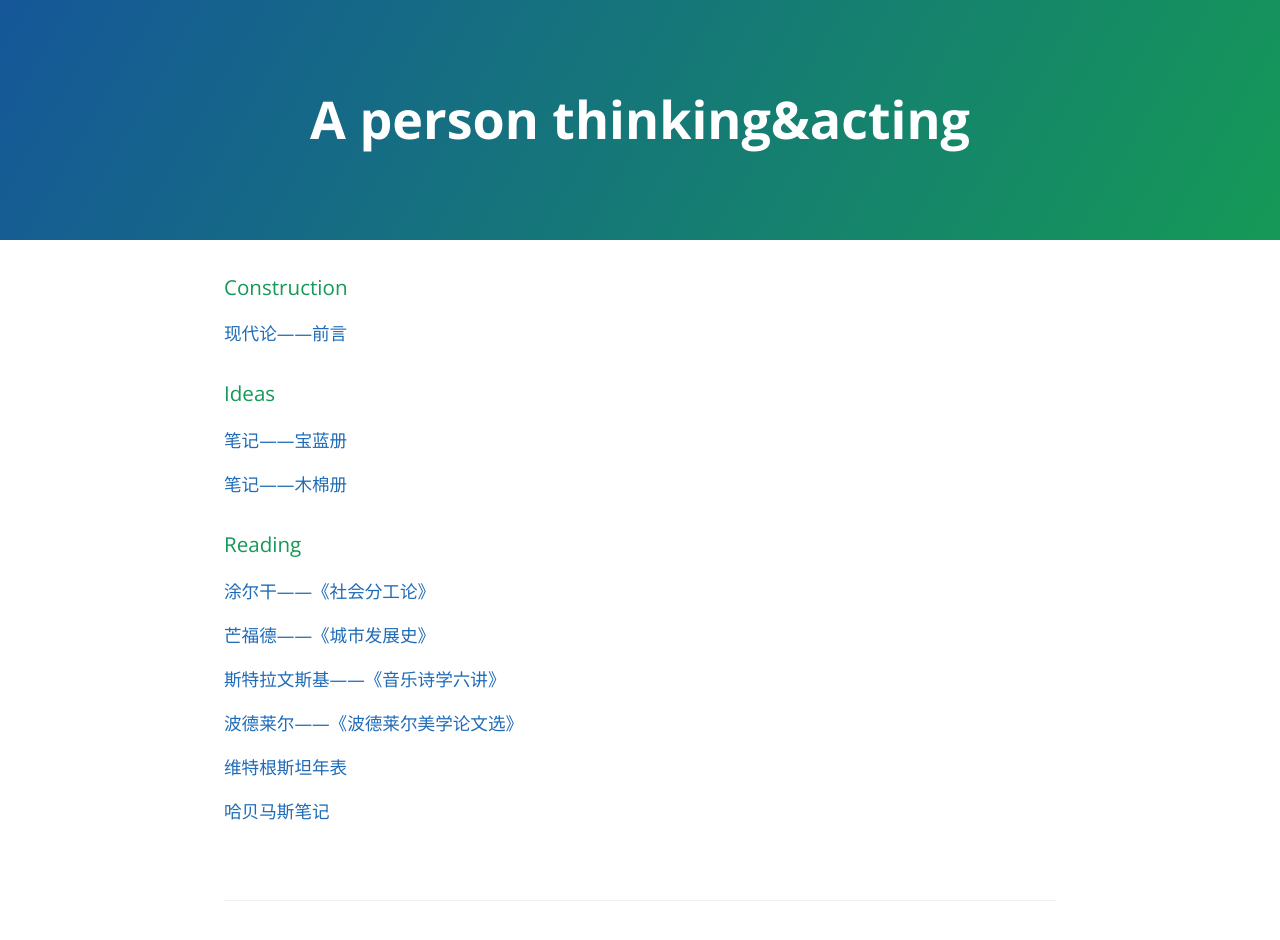
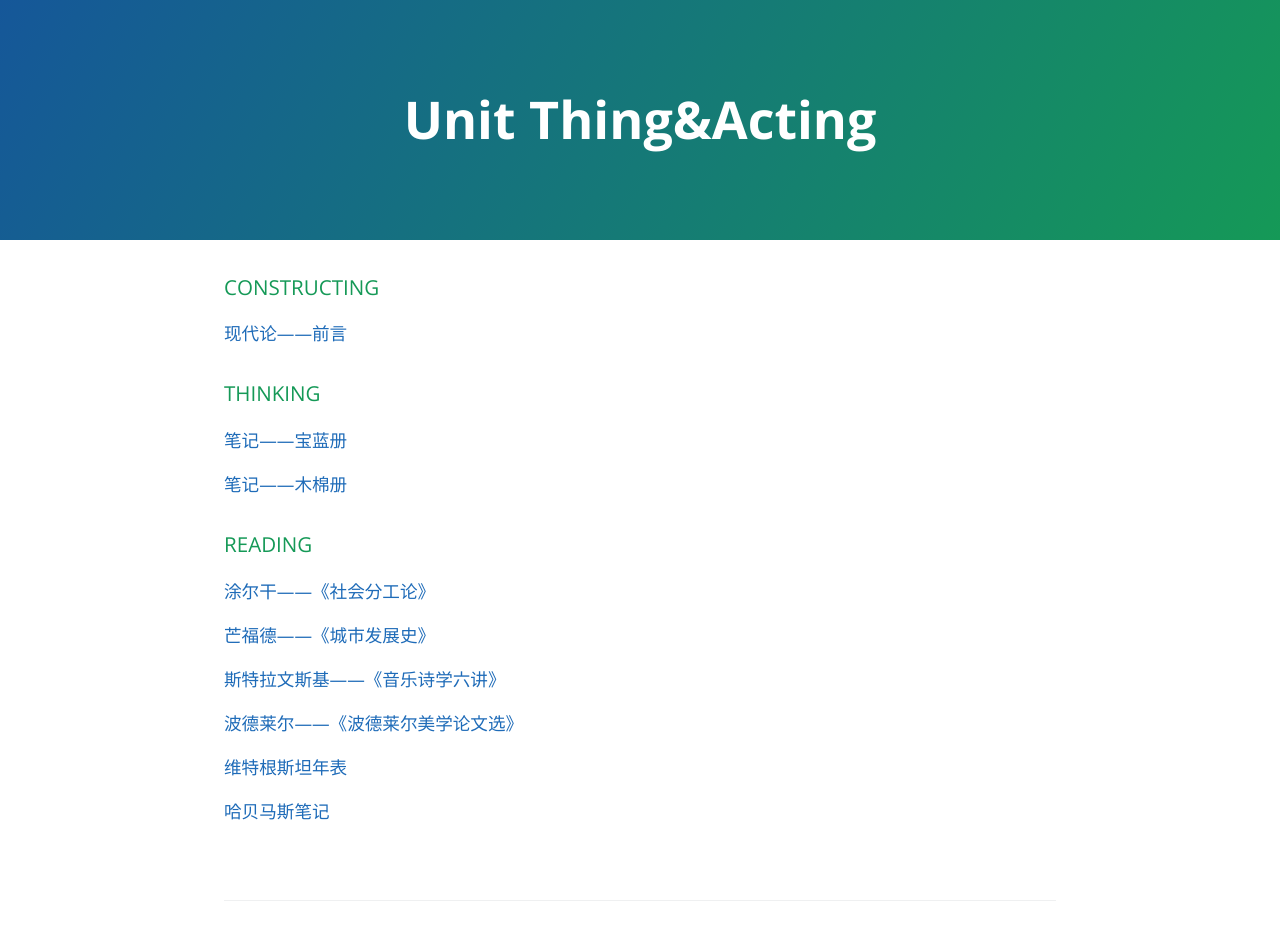
Before and after one commit to invisiblewhale/invisiblewhale.github.io, a plain HTML site: page index.html in a window 1280 px wide. Drawn offline with nearby package versions, Linux system fonts and the light colour scheme.

Commit message:
2018年3月31日

```diff
--- a/index.html
+++ b/index.html
@@ -11,21 +11,21 @@
   </head>
   <body>
     <section class="page-header">
-      <h1 class="project-name">A person thinking&acting </h1>
+      <h1 class="project-name">Unit Thing&Acting</h1>
     </section>
 
     <section class="main-content">
       <h3>
-<a id="welcome-to-github-pages" class="anchor" href="#welcome-to-github-pages" aria-hidden="true"><span class="octicon octicon-link"></span></a>Construction</h3>
+<a id="welcome-to-github-pages" class="anchor" href="#welcome-to-github-pages" aria-hidden="true"><span class="octicon octicon-link"></span></a>CONSTRUCTING</h3>
 
 <p><a href="notes/现代论-前言.html">现代论——前言</a></p>
 
 <h3>
-<a id="designer-templates" class="anchor" href="#designer-templates" aria-hidden="true"><span class="octicon octicon-link"></span></a>Ideas</h3>
+<a id="designer-templates" class="anchor" href="#designer-templates" aria-hidden="true"><span class="octicon octicon-link"></span></a>THINKING</h3>
 <p><a href="notes/note-宝蓝册.html">笔记——宝蓝册</a></p>
 <p><a href="notes/note-木棉.html">笔记——木棉册</a></p>
 <h3>
-  <a id="rather-drive-stick" class="anchor" href="#rather-drive-stick" aria-hidden="true"><span class="octicon octicon-link"></span></a>Reading</h3>
+  <a id="rather-drive-stick" class="anchor" href="#rather-drive-stick" aria-hidden="true"><span class="octicon octicon-link"></span></a>READING</h3>
 <p><a href="notes/社会分工论-涂尔干.html">涂尔干——《社会分工论》</a></p>
 <p><a href="notes/城市发展史笔记.html">芒福德——《城市发展史》</a></p>
 <p><a href="notes/斯特拉文斯基-音乐诗学六讲md.html">斯特拉文斯基——《音乐诗学六讲》</a></p>
```
